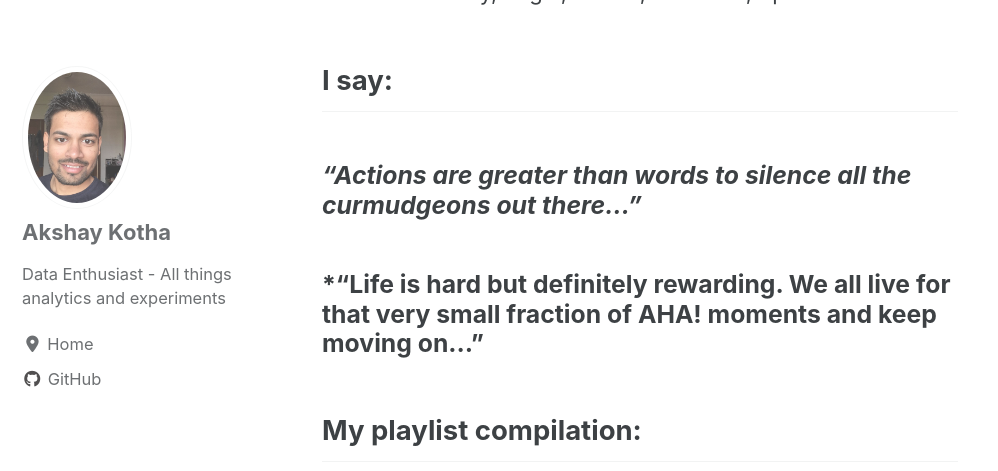
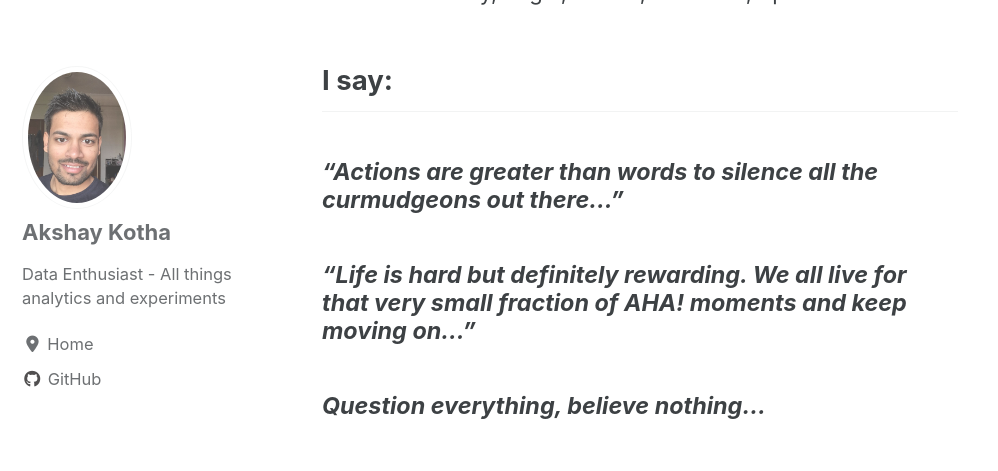
Before and after one commit to akshayreddykotha/akshayreddykotha.github.io, a Jekyll site: the page built from _pages/other-than-data.md, in a window 1280 px wide and 900 px high, scrolled down 343 px, cut to the strip 0-471 px from the top of the window. Shown: the whole strip, without its empty margins (0-998 px from the left). Built offline with Jekyll 4.4.1, drawn with Linux system fonts in a browser that asks for light colours; cached includes are drawn as plain includes; nearby versions of some CDN libraries.

Commit message:
Added a quote.

```diff
--- a/_pages/other-than-data.md
+++ b/_pages/other-than-data.md
@@ -15,9 +15,11 @@ Music discovery, Logic, Dance, Business, Sports
 
 ## I say:
 
-### *"Actions are greater than words to silence all the curmudgeons out there..."*
+#### *"Actions are greater than words to silence all the curmudgeons out there..."*
 
-### *"Life is hard but definitely rewarding. We all live for that very small fraction of AHA! moments and keep moving on..."
+#### *"Life is hard but definitely rewarding. We all live for that very small fraction of AHA! moments and keep moving on..."*
+
+#### *Question everything, believe nothing...*
 
 ## My playlist compilation:
 
```
